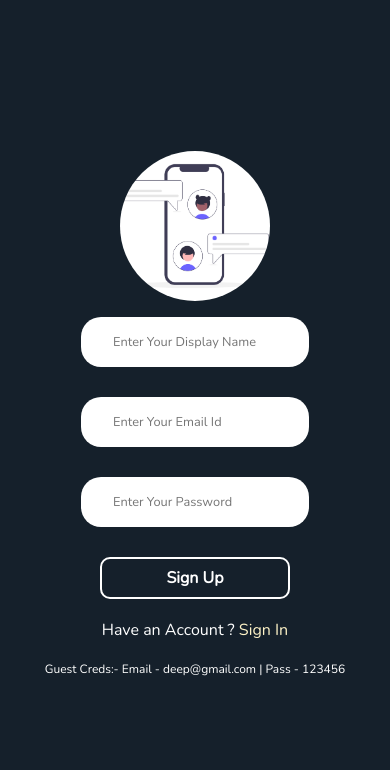
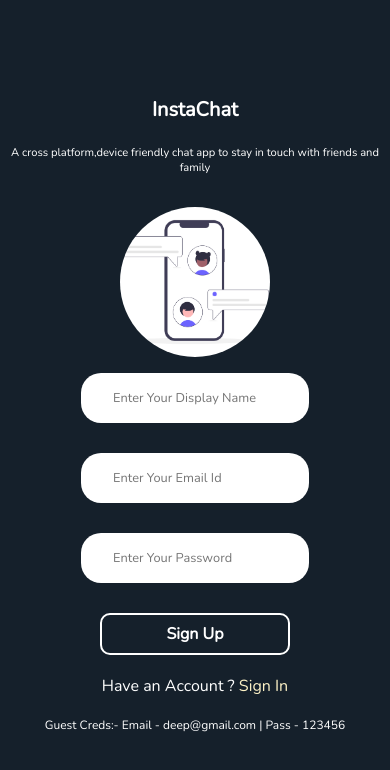
Before and after one commit to DEEPKIRANC/Chat-Application, a React (Create React App) app in the folder chat-application/: page / in a window 390 px wide. Shown: the top 770 px of the page. Built offline with nearby package versions, Linux system fonts and the light colour scheme; no server answers; the database is empty.

Commit message:
Code refactor

```diff
--- a/chat-application/public/index.html
+++ b/chat-application/public/index.html
@@ -27,7 +27,7 @@
     <style>
       @import url('https://fonts.googleapis.com/css2?family=Nunito&display=swap');
       </style>
-    <title>Chat App | Deep Kiran</title>
+    <title>InstaChat | Deep Kiran</title>
   </head>
   <body>
     <noscript>You need to enable JavaScript to run this app.</noscript>
--- a/chat-application/src/components/Login.js
+++ b/chat-application/src/components/Login.js
@@ -135,6 +135,7 @@ function Login() {
         <div className="main_div">
 
             <div className="inner_div">
+            <div className="app__desc"><h1>InstaChat</h1> <br/> <p> A cross platform,device friendly chat app to stay in touch with friends and family</p></div>
             <div className="imageelement"></div>
             <form className="loginform">
 
--- a/chat-application/src/styles/login.css
+++ b/chat-application/src/styles/login.css
@@ -81,7 +81,15 @@
     font-family: 'Nunito','sans-serif';
 }
 
-@media screen and (max-width : 700px)
+.app__desc
+{
+    color:white;
+
+    justify-self: center;
+}
+
+
+@media screen and (max-width : 768px)
 {
     .inner_div{
         flex-direction: column;
@@ -101,4 +109,21 @@
     {
         font-size: 1rem;
     }
+    .app__desc
+    {
+        margin-bottom: 2rem;
+    }
+    .app__desc > h1
+    {
+        font-size: 1.25rem;
+    }
+    .app__desc > p
+    {
+        font-size: 0.7rem;
+    }
+    .app__desc >h1,p{
+        text-align: center;
+
+    }
+
 }
```
